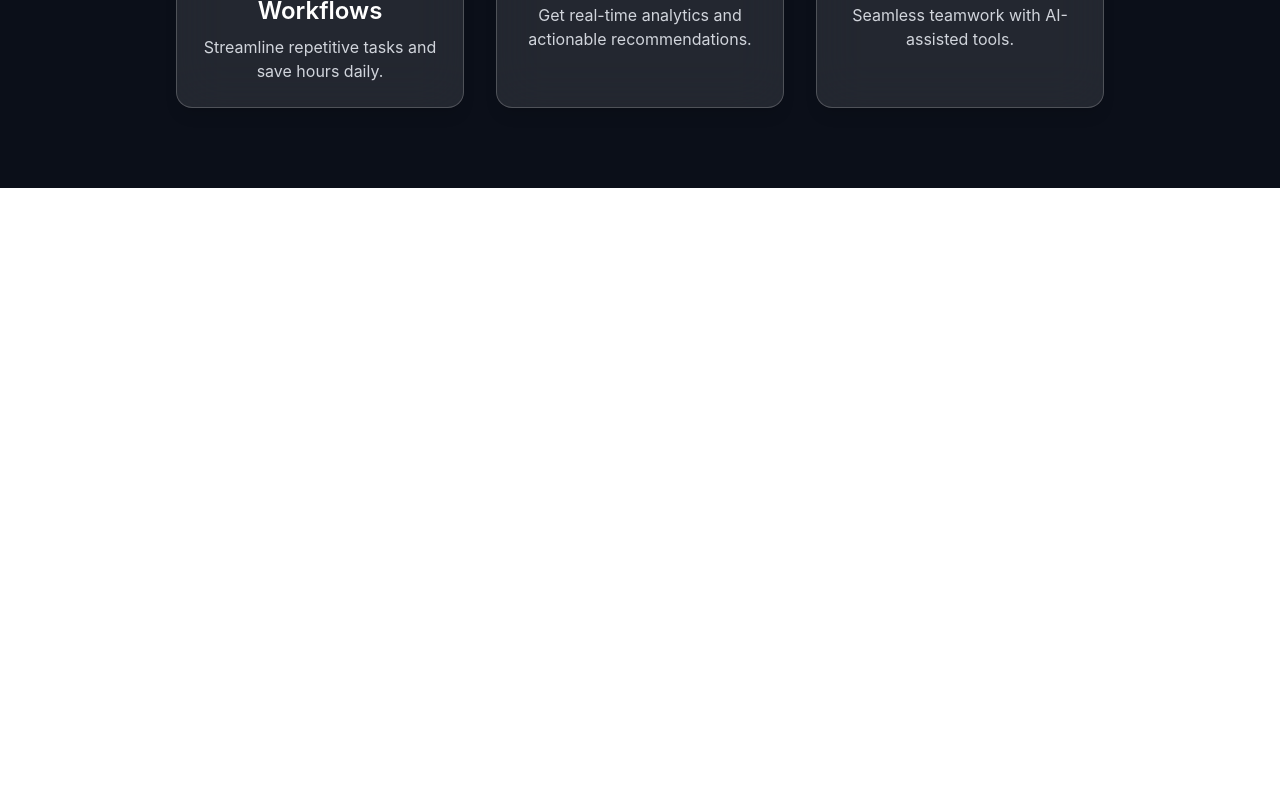
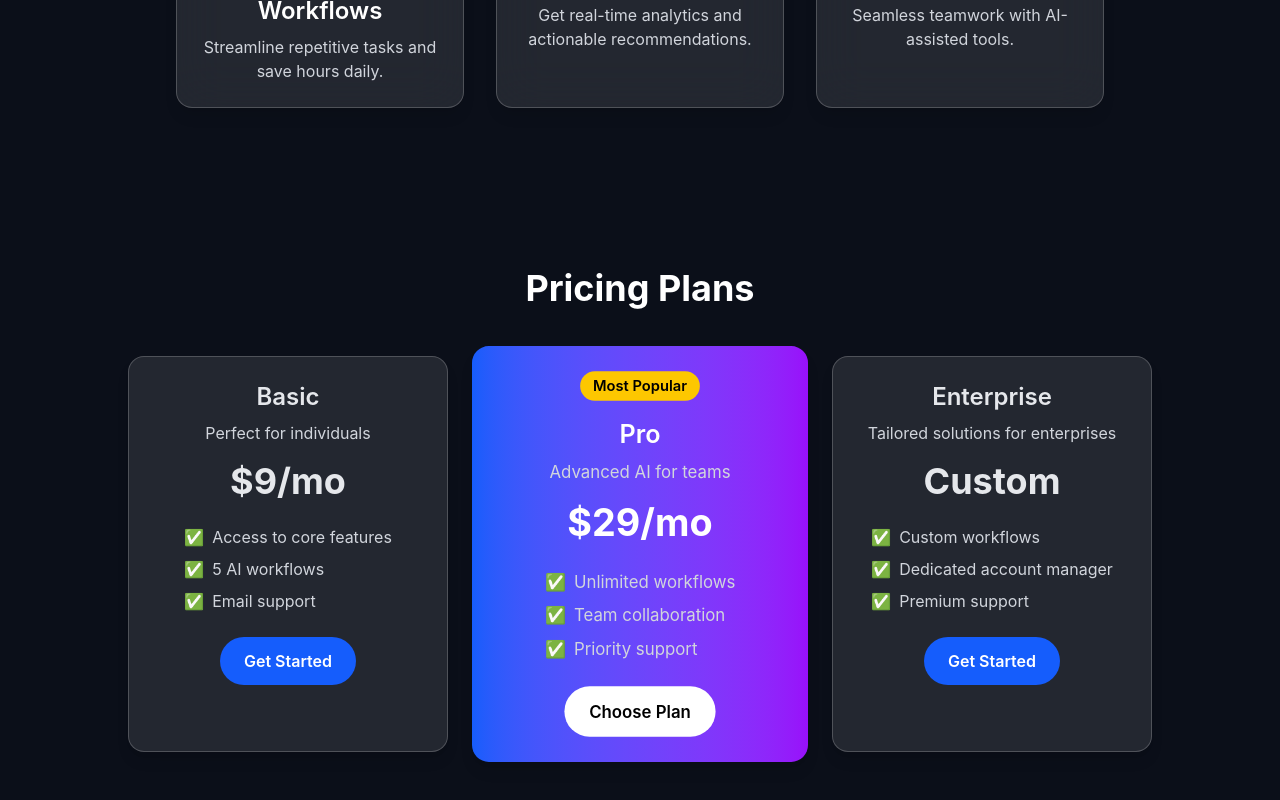
Before and after one commit to itx-me-zaynabb/FlowPilot-Ai, a React (Vite) app: page / in a window 1280 px wide. Shown: the part 1094-1894 px from the top of the page. Before the commit the page ends 1282 px from the top, so only its background shows below. Built offline with nearby package versions, Linux system fonts and the light colour scheme.

Commit message:
add pircing section

```diff
--- a/src/App.jsx
+++ b/src/App.jsx
@@ -1,11 +1,13 @@
 import Features from "./sections/features";
 import Hero from "./sections/Hero";
+import Pricing from "./sections/Pricing";
 
 function App() {
   return (
     <div className="bg-[#0B0F19] text-white min-h-screen">
       <Hero />
       <Features />
+      <Pricing />
     </div>
   );
 }
```
